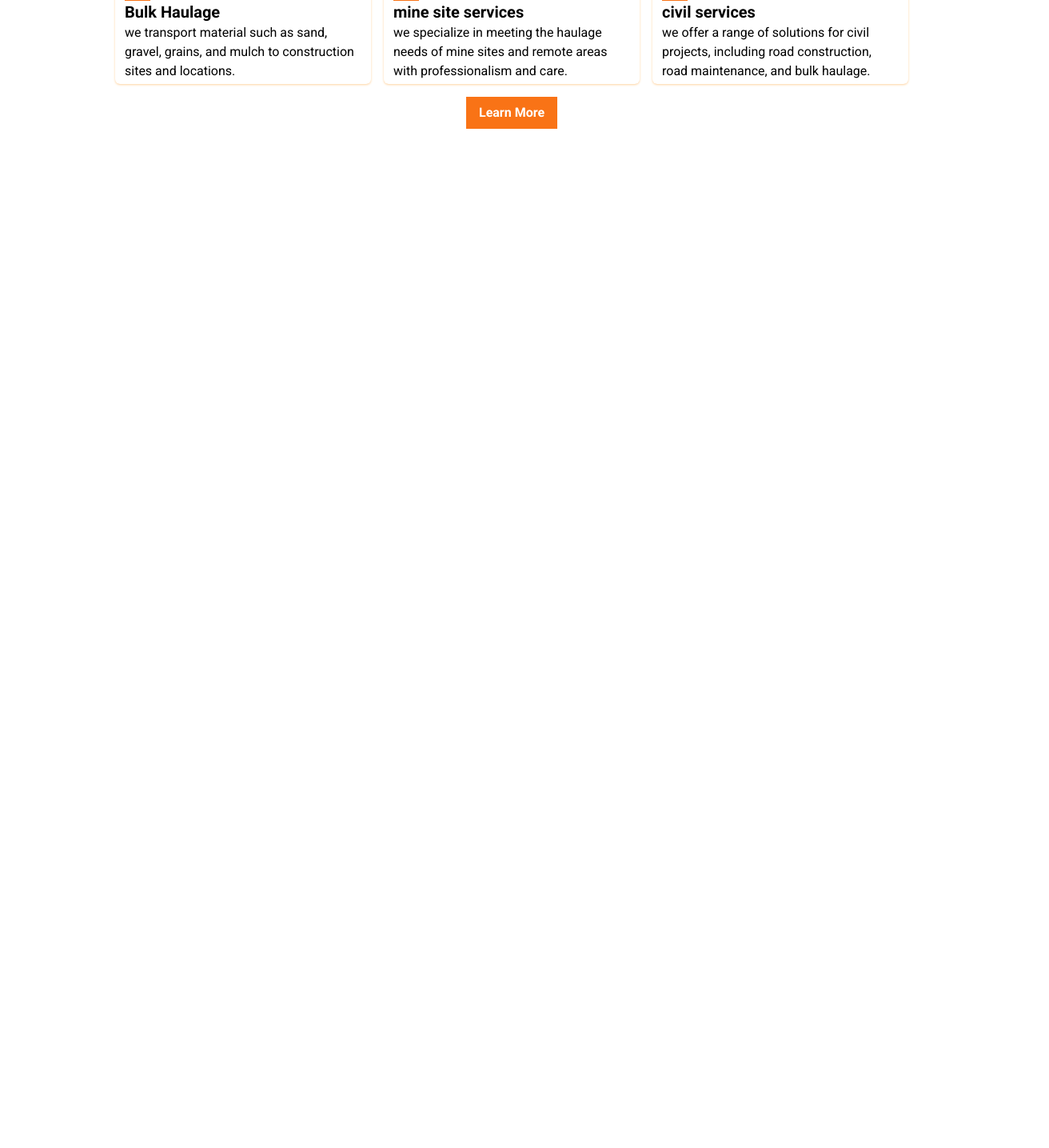
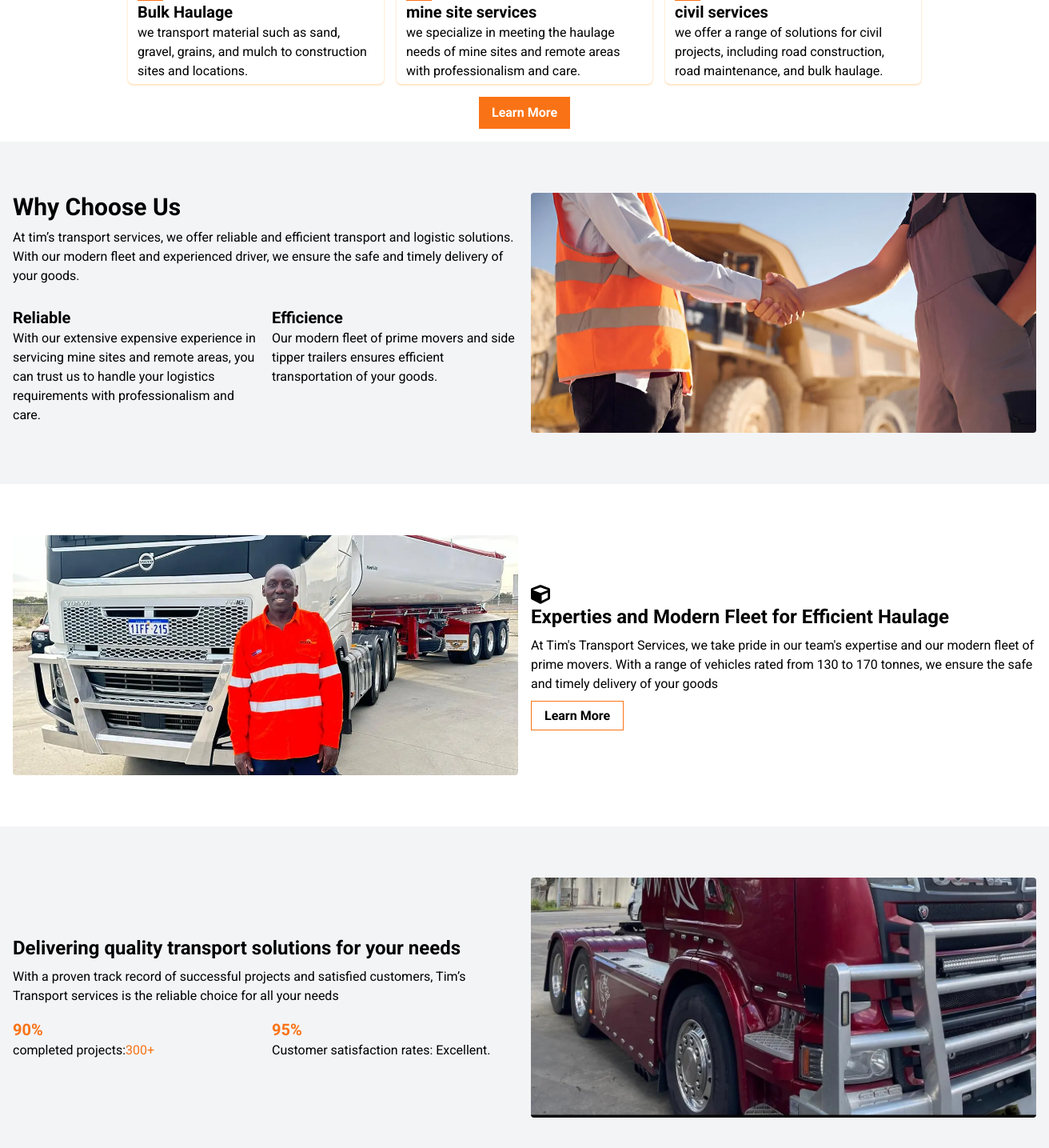
Before and after one commit to saretoduncan/tims-transport-services, a React (Vite) app: page / in a window 1280 px wide. Shown: the part 1055-2490 px from the top of the page at 80% size, 1312 px wide, since content can reach past the window. Before the commit the page ends 1232 px from the top, so only its background shows below. Built offline with nearby package versions, Linux system fonts and the light colour scheme.

Commit message:
complete why choose us section

```diff
--- /dev/null
+++ b/src/components/homePageComponent/WhyChooseUs.tsx
@@ -0,0 +1,133 @@
+import workWithImg from "../../assets/why_choose_us.webp";
+import managerTruck from "../../assets/managertrack.webp";
+import scaniaTruck from "../../assets/scania.webp"
+import { FaCube } from "react-icons/fa";
+import PrimaryLink from "../buttons/PrimaryLink";
+import { navLinkData } from "../navigation/NavLinkData";
+const WhyChooseUs = () => {
+  return (
+    <>
+      <section className="bg-gray-100 py-16 px-4 2xl:px-0 ">
+        <div className="grid space-y-2 md:space-y-0 md:grid-cols-2 gap-4 xl:w-[1280px] mx-auto">
+          <div className="grid  space-y-4">
+            <section className="space-y-2">
+              <section>
+                <h4 className="text-3xl font-bold ">Why Choose Us</h4>
+              </section>
+              <section>
+                <p>
+                  At tim’s transport services, we offer reliable and efficient
+                  transport and logistic solutions. With our modern fleet and
+                  experienced driver, we ensure the safe and timely delivery of
+                  your goods.
+                </p>
+              </section>
+            </section>
+
+            <section className="grid space-y-4 xl:grid-cols-2 xl:space-y-0 xl:gap-4">
+              <section>
+                <h6 className="text-xl font-bold">Reliable</h6>
+                <p>
+                  With our extensive expensive experience in servicing mine
+                  sites and remote areas, you can trust us to handle your
+                  logistics requirements with professionalism and care.
+                </p>
+              </section>
+              <section>
+                <h6 className="text-xl font-bold">Efficience</h6>
+                <p>
+                  Our modern fleet of prime movers and side tipper trailers
+                  ensures efficient transportation of your goods.
+                </p>
+              </section>
+            </section>
+          </div>
+          <div
+            className="bg-cover h-[300px] rounded self-center"
+            style={{
+              backgroundImage: "url(" + "'" + workWithImg + "'" + ")",
+            }}
+          ></div>
+        </div>
+      </section>
+      <section className="bg-white py-16 px-4 xl:px-0 ">
+        <div className="grid space-y-2 md:space-y-0 md:grid-cols-2 gap-4 xl:w-[1280px] mx-auto">
+          <div
+            className="bg-cover bg-center bg-no-repeat h-[300px] rounded self-center"
+            style={{
+              backgroundImage: "url(" + "'" + managerTruck + "'" + ")",
+            }}
+          ></div>
+          <div className="grid  space-y-4 md:self-center">
+            <section className="space-y-2">
+              <section>
+                <h4 className="text-2xl font-bold ">
+                  <span>
+                    <FaCube />
+                  </span>
+                  Experties and Modern Fleet for Efficient Haulage
+                </h4>
+              </section>
+              <section>
+                <p>
+                  At Tim's Transport Services, we take pride in our team's
+                  expertise and our modern fleet of prime movers. With a range
+                  of vehicles rated from 130 to 170 tonnes, we ensure the safe
+                  and timely delivery of your goods
+                </p>
+              </section>
+            </section>
+            <section>
+              <PrimaryLink
+                linkName="Learn More"
+                linkTo={navLinkData.aboutPage.to}
+                className="bg-white border border-orange-500 rounded-none"
+              />
+            </section>
+          </div>
+        </div>
+      </section>
+      <section className="bg-gray-100 py-16 px-4 xl:px-0 ">
+        <div className="grid space-y-2 md:space-y-0 md:grid-cols-2 gap-4 xl:w-[1280px] mx-auto">
+          <div className="grid  space-y-4 md:self-center">
+            <section className="space-y-2">
+              <section>
+                <h4 className="text-2xl font-bold ">
+                  Delivering quality transport solutions for your needs
+                </h4>
+              </section>
+              <section>
+                <p>
+                  With a proven track record of successful projects and
+                  satisfied customers, Tim’s Transport services is the reliable
+                  choice for all your needs
+                </p>
+              </section>
+            </section>
+            <section className="grid space-y-4 md:grid-cols-2 md:space-y-0 md:gap-2 xl:gap-4">
+              <section>
+                <h6 className="text-xl font-bold text-orange-500">90%</h6>
+                <p>
+                  completed projects:
+                  <span className="text-orange-500">300+</span>
+                </p>
+              </section>
+              <section>
+                <h6 className="text-xl font-bold text-orange-500">95%</h6>
+                <p>Customer satisfaction rates: Excellent.</p>
+              </section>
+            </section>
+          </div>{" "}
+          <div
+            className="bg-cover bg-center md:bg-bottom bg-no-repeat h-[300px] rounded self-center"
+            style={{
+              backgroundImage: "url(" + "'" + scaniaTruck + "'" + ")",
+            }}
+          ></div>
+        </div>
+      </section>
+    </>
+  );
+};
+
+export default WhyChooseUs;
--- a/src/components/navigation/Navbar.tsx
+++ b/src/components/navigation/Navbar.tsx
@@ -11,7 +11,7 @@ const Navbar: React.FC<navbarProps> = ({ handleSidebarOpenClick }) => {
   return (
     <>
       <div className="flex justify-between items-center">
-        <section className="self-center py-1">
+        <section className="self-center ">
           <img src={logo} alt="" className="md:size-[60px] size-[40px] " />
         </section>
         <section className=" hidden md:flex md:space-x-4 items-center">
--- a/src/pages/HomePage.tsx
+++ b/src/pages/HomePage.tsx
@@ -1,5 +1,6 @@
 import Courousel from "../components/homePageComponent/Courousel";
 import FeaturesSection from "../components/homePageComponent/FeaturesSection";
+import WhyChooseUs from "../components/homePageComponent/WhyChooseUs";
 
 function HomePage() {
   return (
@@ -11,6 +12,9 @@ function HomePage() {
         <section>
           <FeaturesSection />
         </section>
+        <section>
+          <WhyChooseUs/>
+        </section>
       </div>
     </>
   );
```
Also changed, not shown: src/assets/scania.webp (added).
